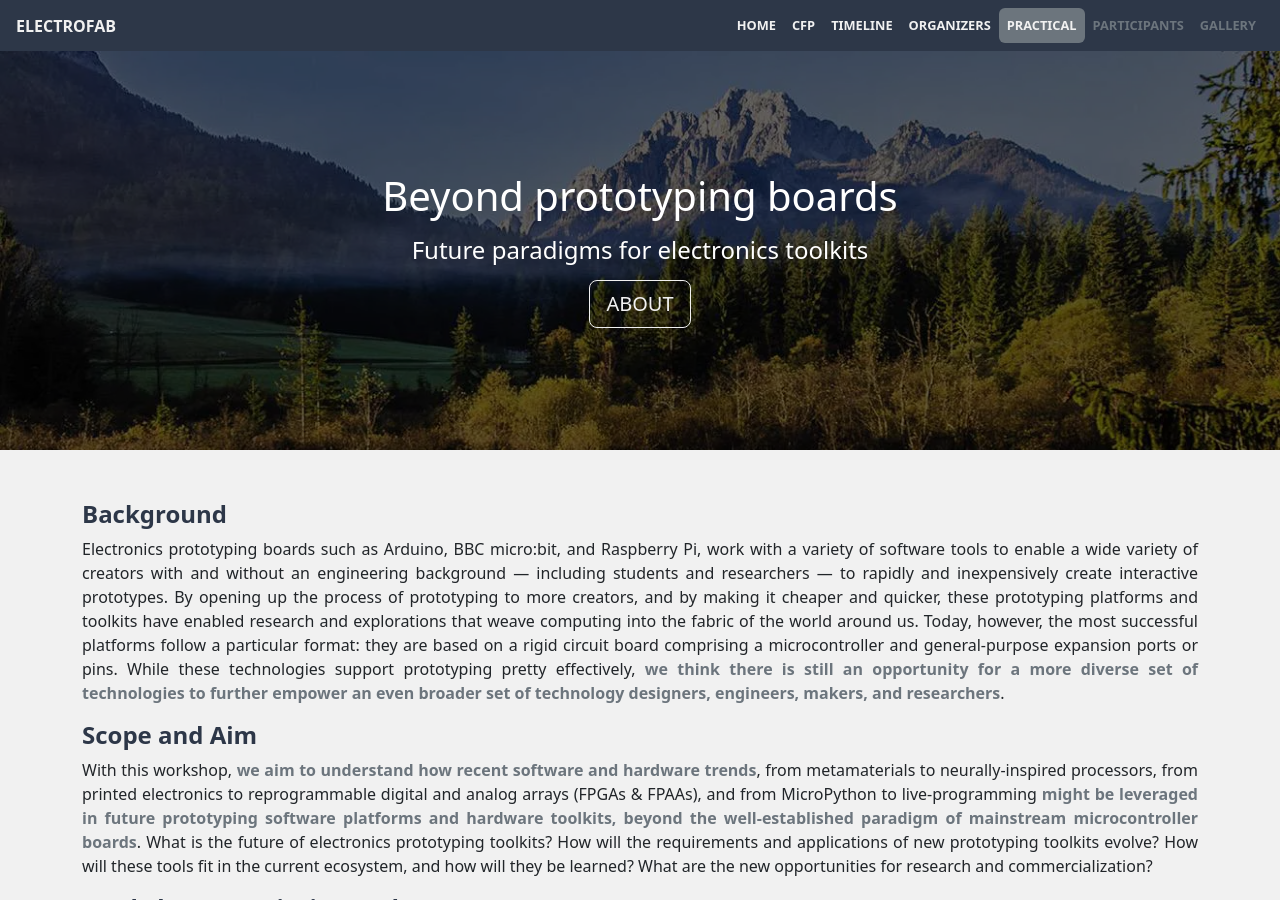
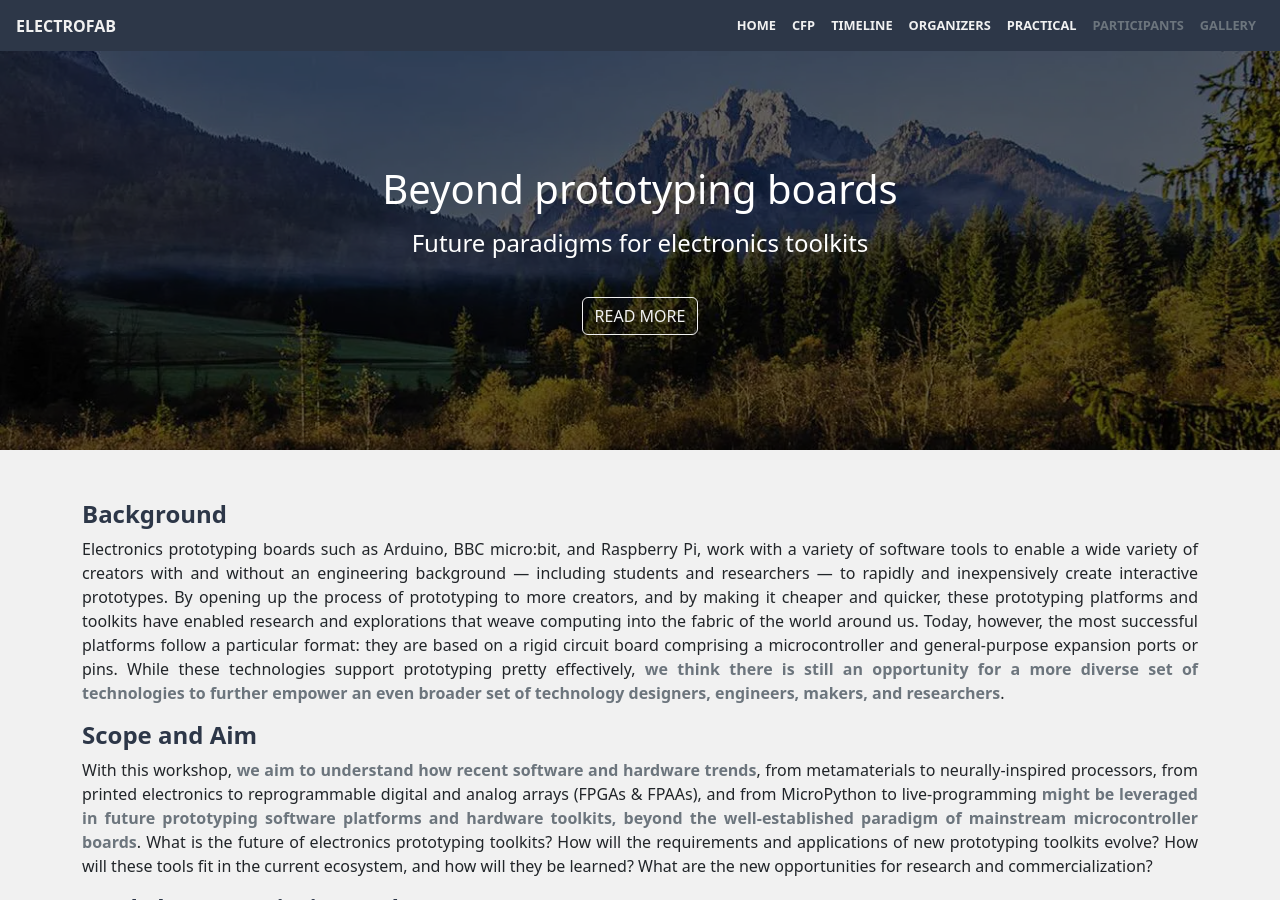
Before and after one commit to BeyondPrototyping/WorkshopWeb2023, a Jekyll site: the page built from index.html, in a window 1280 px wide and 900 px high. Built offline with Jekyll 4.4.1, drawn with Linux system fonts in a browser that asks for light colours.

Commit message:
fixing stuff

```diff
--- a/_includes/banner.html
+++ b/_includes/banner.html
@@ -5,7 +5,7 @@
 			<div class="text-white">
 				<h1 class="mb-3">{{ page.heading | capitalize }}</h1>
 				<h4 class="mb-3">{{ page.subheading | capitalize }}</h4>
-				<a class="btn btn-outline-light btn-lg" href="#{{ page.calltoaction-link }}" role="button">{{ page.calltoaction | upcase }}</a>
+				<a class="btn btn-outline-light mt-4" href="#{{ page.calltoaction-link }}" role="button">{{ page.calltoaction | upcase }}</a>
 			</div>
 		</div>
 	</div>
--- a/_includes/navigation.html
+++ b/_includes/navigation.html
@@ -1,18 +1,15 @@
-<!-- Navigation header -->
 <header>
-	<a class="close-navbar-toggler collapsed" data-bs-toggle="collapse" data-bs-target="#navbarScroll" aria-controls="navbarScroll" aria-expanded="false" aria-label="Toggle navigation">
-
-	</a>
+	<a class="close-navbar-toggler collapsed" data-bs-toggle="collapse" data-bs-target="#navbarScroll" aria-controls="navbarScroll" aria-expanded="false" aria-label="Toggle navigation"></a>
 	<nav id="navbar-header" class="navbar navbar-expand-lg navbar-dark bg-primary px-3 fixed-top header">
 		<a class="navbar-brand text-uppercase fw-bold text-light fs-6" href="{{ "/" | relative_url }}">{{ page.title }}</a>
-		<button class="navbar-toggler" type="button" data-bs-toggle="collapse" data-bs-target="#navbarScroll" aria-controls="navbarScroll" aria-expanded="false" aria-label="Toggle navigation">
+		<button class="navbar-toggler" type="button" data-bs-toggle="collapse" data-bs-target="#navbarScroll" aria-controls="navbarScroll" aria-expanded="false" aria-label="Toggle navigation" style="--bs-navbar-toggler-font-size:1rem;">
 			<span class="navbar-toggler-icon"></span>
 		</button>
 		<div class="collapse navbar-collapse" id="navbarScroll">
 			<ul class="navbar-nav ms-auto my-2 my-lg-0 nav-pills">
 				{% for item in site.data.navigation %}
 				<li class="nav-item">
-					<a class="nav-link fw-semibold text-uppercase {% if item.disabled and item.disabled %}text-muted disabled{% else %}text-light{% endif %}" aria-current="page" href="/#{{ item.link }}">{{ item.name }}</a>
+					<a class="nav-link fw-semibold text-uppercase {% if item.disabled and item.disabled %}text-muted disabled{% else %}text-light{% endif %}" aria-current="page" href="#{{ item.link }}">{{ item.name }}</a>
 				</li>
 				{% endfor %}
 			</ul>
--- a/_layouts/default.html
+++ b/_layouts/default.html
@@ -8,17 +8,20 @@
 
 		<title>{{ site.data.content.title }}</title>
 
-		<link href="{{ "/assets/css/main.css" | relative_url }}" rel="stylesheet">
-		<link href="{{ "/assets/fontawesome/css/all.min.css" | relative_url }}" rel="stylesheet">
+		<link href="{{ '/assets/css/main.css' | relative_url }}" rel="stylesheet">
+		<link href="{{ '/assets/fontawesome/css/all.min.css' | relative_url }}" rel="stylesheet">
 		{% seo %}
 	</head>
 
+	<!-- body with scrollspy
 	<body data-bs-spy="scroll" data-bs-target="#navbar-header" data-bs-smooth-scroll="true" tabindex="0" data-bs-root-margin="0px 0px -35%" class="d-flex flex-column min-vh-100">
+	-->
+	<body class="d-flex flex-column min-vh-100"></body>
         {% include navigation.html %}
         {{ content }}
 		<span class="mt-4 mb-4"></span>
 		{% include footer.html %}
-        <script src="{{ "/assets/js/bootstrap.bundle.min.js" | relative_url }}"></script>
+        <script src="{{ '/assets/js/bootstrap.bundle.min.js' | relative_url }}"></script>
 	</body>
 
 </html>
--- a/_sass/main.scss
+++ b/_sass/main.scss
@@ -16,7 +16,6 @@
 		height: 400px;
 	}
 }
-
 
 .navbar{
 	z-index: 2;
--- a/index.html
+++ b/index.html
@@ -3,7 +3,7 @@
 title: "ElectroFab"
 heading: "Beyond prototyping boards"
 subheading: "Future paradigms for electronics toolkits"
-calltoaction: "about"
+calltoaction: "Read more"
 calltoaction-link: "home"
 ---
 
```
